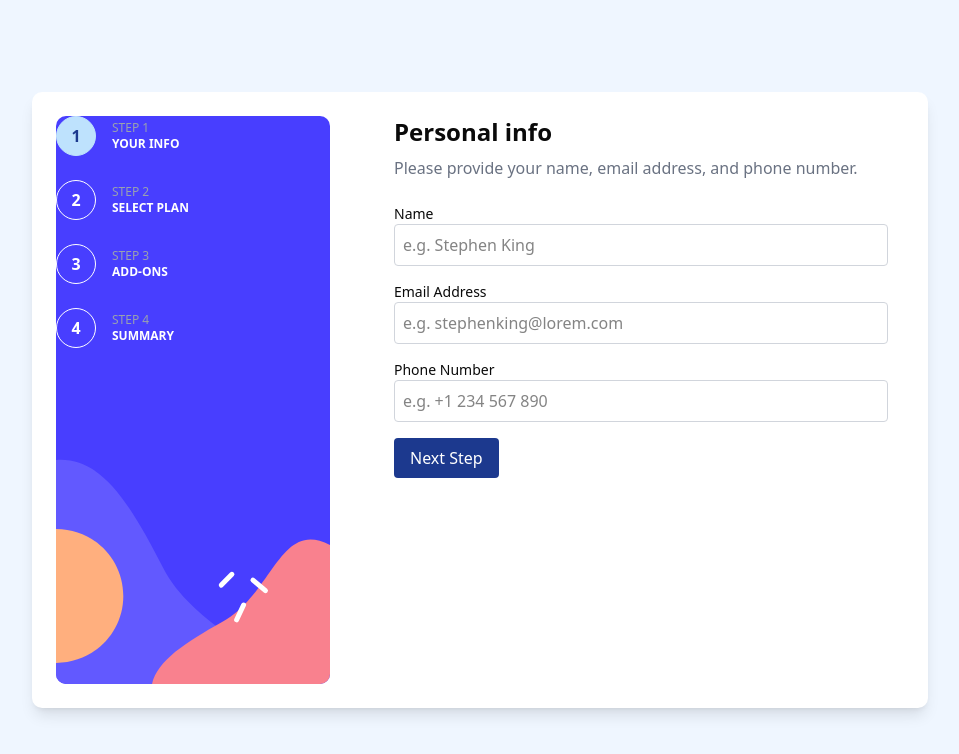
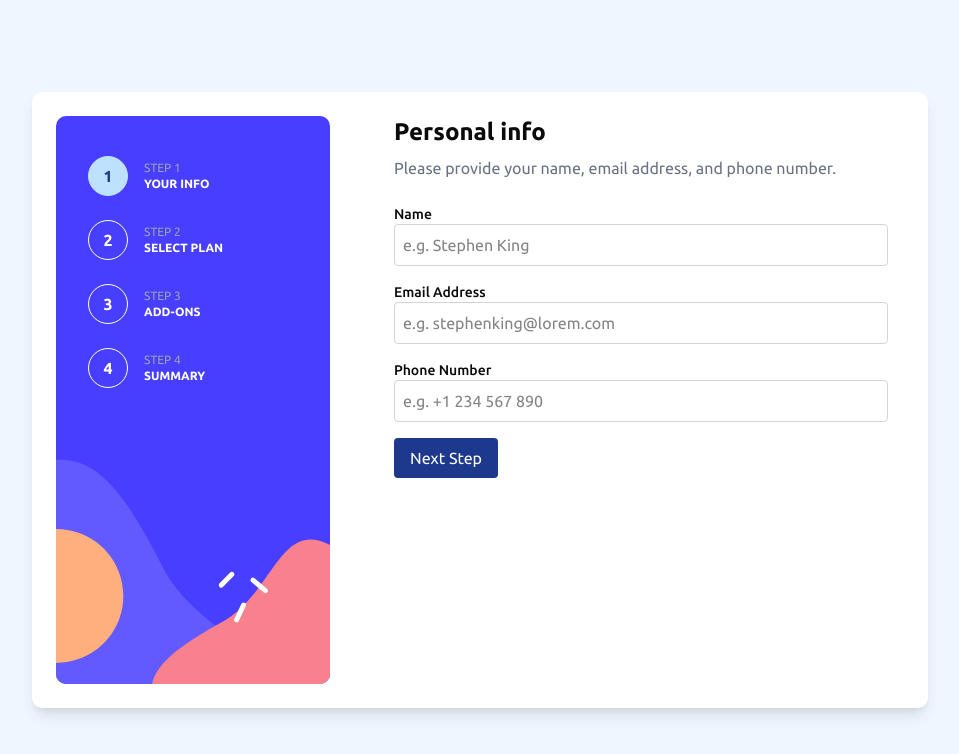
Before and after one commit to mehdias63/Multi-step-form-main, a Next.js app: page / in a window 1280 px wide. Shown: the top 754 px of the page, without its empty margins (160-1119 px from the left). Built offline with nearby package versions, Linux system fonts and the light colour scheme.

Commit message:
add font

```diff
--- a/app/components/StepIndicator.jsx
+++ b/app/components/StepIndicator.jsx
@@ -8,7 +8,7 @@ export default function StepIndicator({ currentStep, isSubmitted }) {
 	const activeStep = isSubmitted ? 4 : currentStep
 
 	return (
-		<div className="flex text-white md:p-6">
+		<div className="relative text-white md:p-6">
 			<div className="w-full">
 				<picture>
 					<source
@@ -22,11 +22,11 @@ export default function StepIndicator({ currentStep, isSubmitted }) {
 					/>
 				</picture>
 			</div>
-			<div className="absolute space-y-6 gap-x-8 flex sm:flex-col">
+			<div className="absolute -top-10 left-0 w-full h-full flex items-center justify-center gap-x-4 sm:flex-col sm:justify-start sm:top-8 sm:items-start sm:left-8 sm:space-y-6 md:top-16 md:left-14">
 				{steps.map(step => (
 					<div key={step.number} className="flex items-center gap-4">
 						<span
-							className={`w-10 h-10 flex items-center justify-center rounded-full border font-bold transition-all duration-300 ${
+							className={`w-10 h-10 flex items-center justify-center rounded-full border font-bold leading-none transition-all duration-300 ${
 								currentStep === step.number
 									? 'bg-[#BEE2FD] text-blue-900 border-[#BEE2FD]'
 									: 'border-white text-white'
--- a/app/globals.css
+++ b/app/globals.css
@@ -1,5 +1,5 @@
-@import "tailwindcss";
-@import "tw-animate-css";
+@import 'tailwindcss';
+@import 'tw-animate-css';
 
 @custom-variant dark (&:is(.dark *));
 
@@ -12,7 +12,9 @@
 	--color-sidebar-border: var(--sidebar-border);
 	--color-sidebar-accent-foreground: var(--sidebar-accent-foreground);
 	--color-sidebar-accent: var(--sidebar-accent);
-  --color-sidebar-primary-foreground: var(--sidebar-primary-foreground);
+	--color-sidebar-primary-foreground: var(
+		--sidebar-primary-foreground
+	);
 	--color-sidebar-primary: var(--sidebar-primary);
 	--color-sidebar-foreground: var(--sidebar-foreground);
 	--color-sidebar: var(--sidebar);
@@ -120,3 +122,28 @@
 		@apply bg-background text-foreground;
 	}
 }
+
+@font-face {
+	font-family: 'ubuntu';
+	src: url('/fonts/Ubuntu-Regular.ttf') format('ttf');
+	font-weight: 400;
+	font-display: swap;
+}
+
+@font-face {
+	font-family: 'ubuntu';
+	src: url('/fonts/Ubuntu-Medium.ttf') format('ttf');
+	font-weight: 500;
+	font-display: swap;
+}
+
+@font-face {
+	font-family: 'ubuntu';
+	src: url('/fonts/Ubuntu-Bold.ttf') format('ttf');
+	font-weight: 700;
+	font-display: swap;
+}
+
+body {
+	font-family: var(--font-ubuntu);
+}
--- a/app/layout.jsx
+++ b/app/layout.jsx
@@ -1,9 +1,15 @@
+import ubuntuFont from '@/constants/localFonts'
 import './globals.css'
 
 export default function RootLayout({ children }) {
 	return (
 		<html lang="en">
-			<body suppressHydrationWarning={true}>{children}</body>
+			<body
+				suppressHydrationWarning={true}
+				className={`${ubuntuFont.variable} font-sans`}
+			>
+				{children}
+			</body>
 		</html>
 	)
 }
--- a/app/page.jsx
+++ b/app/page.jsx
@@ -29,7 +29,7 @@ export default function Home() {
 					currentStep={currentStep}
 					isSubmitted={isSubmitted}
 				/>
-				<div className="flex-1 p-6 mx-4 bg-white rounded-2xl -mt-20 sm:mt-0">
+				<div className="flex-1 p-6 mx-4 bg-white rounded-2xl -mt-20 sm:mt-0 z-10">
 					{isSubmitted ? (
 						<ThankYou />
 					) : (
--- /dev/null
+++ b/constants/localFonts.js
@@ -0,0 +1,25 @@
+import LocalFont from 'next/font/local'
+const ubuntuFont = LocalFont({
+	src: [
+		{
+			path: '../public/fonts/Ubuntu-Regular.ttf',
+			weight: '400',
+			style: 'normal',
+		},
+		{
+			path: '../public/fonts/Ubuntu-Medium.ttf',
+			weight: '500',
+			style: 'normal',
+		},
+		{
+			path: '../public/fonts/Ubuntu-Bold.ttf',
+			weight: '700',
+			style: 'normal',
+		},
+	],
+	variable: '--font-ubuntu',
+	style: 'normal',
+	display: 'block',
+})
+
+export default ubuntuFont
```
Lines whose indentation alone changed are shown as unchanged.
